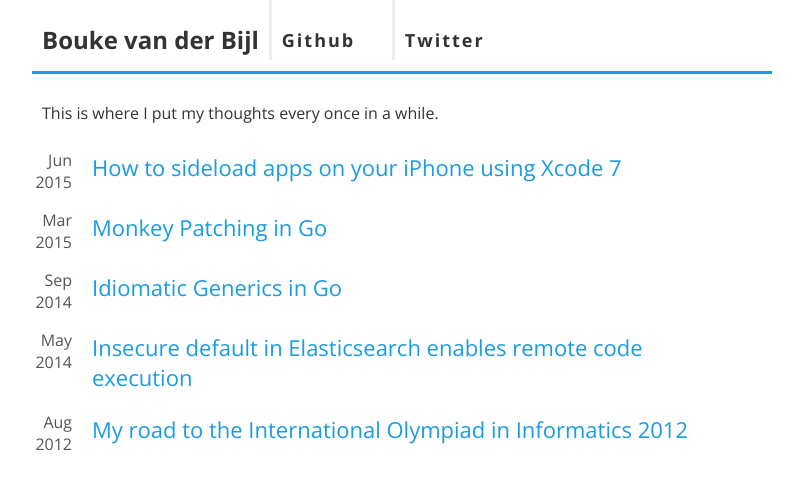
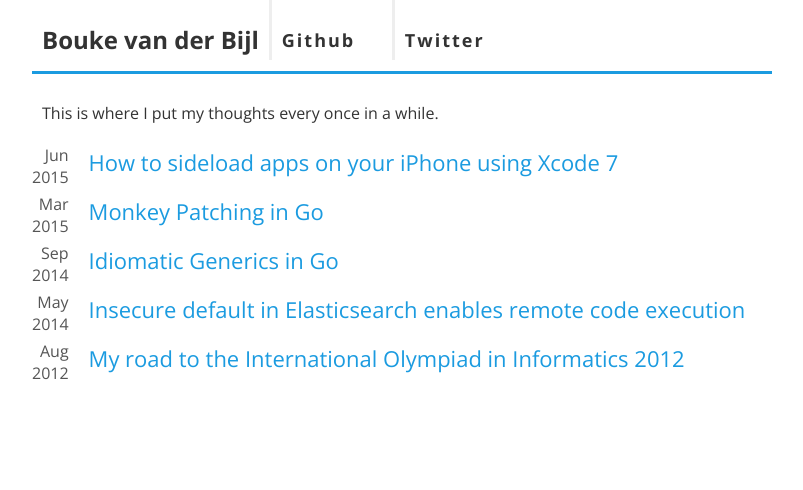
Before and after one commit to gondo/bouk.github.io, a Jekyll site: the page built from index.html, in a window 1280 px wide. Shown: the top 490 px of the page, without its empty margins (238-1041 px from the left). Built offline with Jekyll 4.4.1, drawn with Linux system fonts in a browser that asks for light colours.

Commit message:
Fix weird formatting

```diff
--- a/static/css/style.css
+++ b/static/css/style.css
@@ -73,15 +73,12 @@ margin:5px 0;
 text-decoration:none;
 padding:3px 0;
 font-size:22px;
-width:640px;
 display:block;
-float:left;
 }
 .posts .date {
 text-align:right;
 color:#555;
 cursor:default;
-width:40px;
 display:block;
 float:left;
 margin-right:20px;
@@ -178,6 +175,9 @@ height: 0;
 .clearfix {
 display: inline-block;
 }
+li.clearfix {
+display: block;
+}
 html[xmlns] .clearfix {
 display: block;
 }
```
